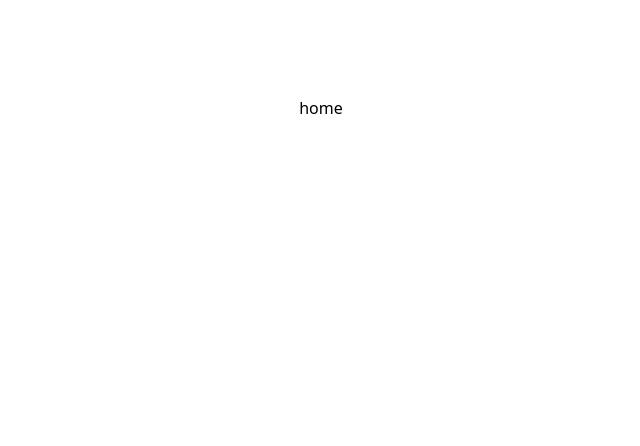
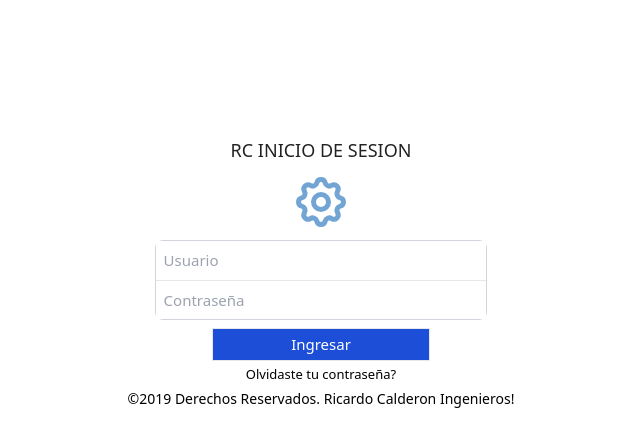
Before and after one commit to DiegoNY/Portal-soporte, a Next.js app: page / in a window 1280 px wide. Shown: the top 446 px of the page, without its empty margins (319-959 px from the left). Built offline with nearby package versions, Linux system fonts and the light colour scheme.

Commit message:
trabajando en login

```diff
--- a/src/pages/api/user/login.ts
+++ b/src/pages/api/user/login.ts
@@ -1,21 +1,7 @@
-import { ScheduleService } from "@/server/services/schedule.service";
 import type { NextApiRequest, NextApiResponse } from "next";
 
 export default function handler(req: NextApiRequest, res: NextApiResponse) {
-  const Service = new ScheduleService();
-
   if (req.method == "POST") {
     res.status(200).send(req.body);
   }
-
-  if (req.method == "GET") {
-    Service.findAll()
-      .then((rta) => {
-        res.status(200).send({
-          error: false,
-          data: rta,
-        });
-      })
-      .catch((error) => console.log(error));
-  }
 }
--- a/src/pages/index.tsx
+++ b/src/pages/index.tsx
@@ -1,12 +1,51 @@
-import Image from 'next/image'
-import { Inter } from 'next/font/google'
-
-const inter = Inter({ subsets: ['latin'] })
-
 export default function Home() {
   return (
     <main className="flex min-h-screen flex-col items-center justify-between p-24">
-      home
+      <div className="grid place-content-center">
+        <div className="grid max-w-6xl mx-1 grid-cols-2 place-content-center gap-4 gap-y-9 md:gap-0.5 sm:grid-cols-3 sm:gap-6 sm:gap-y-8 md:grid-cols-4 lg:grid-cols-6">
+          <div className="col-span-2 lg:col-span-6 flex flex-col items-center p-3 sm:p-10 gap-2">
+            <h1 className=" text-lg font-[400] text-center text-[#222222]">
+              RC INICIO DE SESION
+            </h1>
+            <span className="text-[#73A5D4]">
+              <svg
+                xmlns="http://www.w3.org/2000/svg"
+                width="60"
+                height="60"
+                viewBox="0 0 24 24"
+                stroke-width="2"
+                stroke="currentColor"
+                fill="none"
+                stroke-linecap="round"
+                stroke-linejoin="round"
+              >
+                <path stroke="none" d="M0 0h24v24H0z" fill="none"></path>
+                <path d="M10.325 4.317c.426 -1.756 2.924 -1.756 3.35 0a1.724 1.724 0 0 0 2.573 1.066c1.543 -.94 3.31 .826 2.37 2.37a1.724 1.724 0 0 0 1.065 2.572c1.756 .426 1.756 2.924 0 3.35a1.724 1.724 0 0 0 -1.066 2.573c.94 1.543 -.826 3.31 -2.37 2.37a1.724 1.724 0 0 0 -2.572 1.065c-.426 1.756 -2.924 1.756 -3.35 0a1.724 1.724 0 0 0 -2.573 -1.066c-1.543 .94 -3.31 -.826 -2.37 -2.37a1.724 1.724 0 0 0 -1.065 -2.572c-1.756 -.426 -1.756 -2.924 0 -3.35a1.724 1.724 0 0 0 1.066 -2.573c-.94 -1.543 .826 -3.31 2.37 -2.37c1 .608 2.296 .07 2.572 -1.065z"></path>
+                <path d="M9 12a3 3 0 1 0 6 0a3 3 0 0 0 -6 0"></path>
+              </svg>
+            </span>
+            <div className="border flex flex-col rounded-lg w-[370px] sm:w-[26vw] border-gray-300">
+              <input
+                placeholder="Usuario"
+                className=" outline-none border-b p-2 text-[15px]"
+              />
+              <input
+                placeholder="Contraseña"
+                className="outline-none p-2 text-[15px]"
+              />
+            </div>
+            <div className="flex flex-col items-center gap-1">
+              <button className="border p-1  bg-blue-700 w-full sm:w-[17vw] text-white text-[15px]">
+                Ingresar
+              </button>
+              <a className="text-[13px]">Olvidaste tu contraseña?</a>
+              <h1 className="text-center text-[14px]">
+                ©2019 Derechos Reservados. Ricardo Calderon Ingenieros!
+              </h1>
+            </div>
+          </div>
+        </div>
+      </div>
     </main>
-  )
+  );
 }
--- a/src/server/services/user.service.ts
+++ b/src/server/services/user.service.ts
@@ -1,5 +1,6 @@
+import { login } from "../types/login.type";
 export class UserService {
-  async login({ user, password }: { user: string; password: string | number }) {
+  async login({ user, password }: login) {
     return { user, password };
   }
 }
--- /dev/null
+++ b/src/server/types/login.type.ts
@@ -0,0 +1,4 @@
+export type login = {
+  password: string;
+  user: string;
+};
```
Also changed, not shown: src/server/routes/schedule.routes.ts (deleted).
